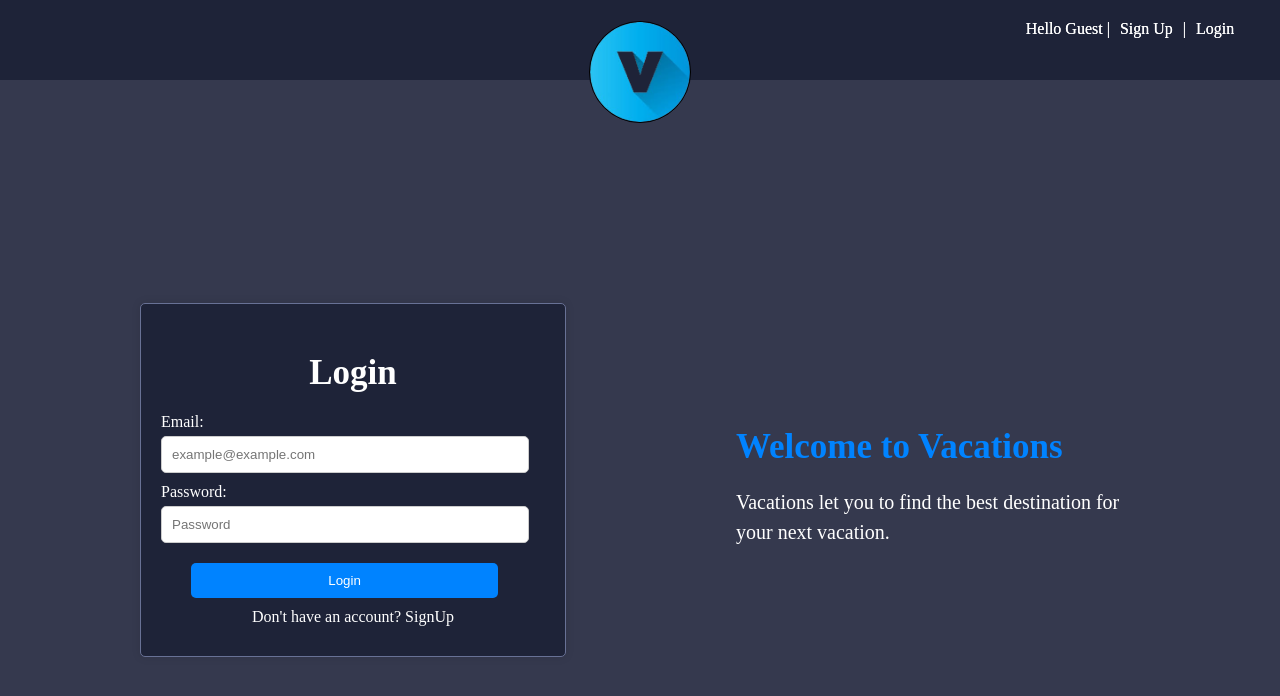
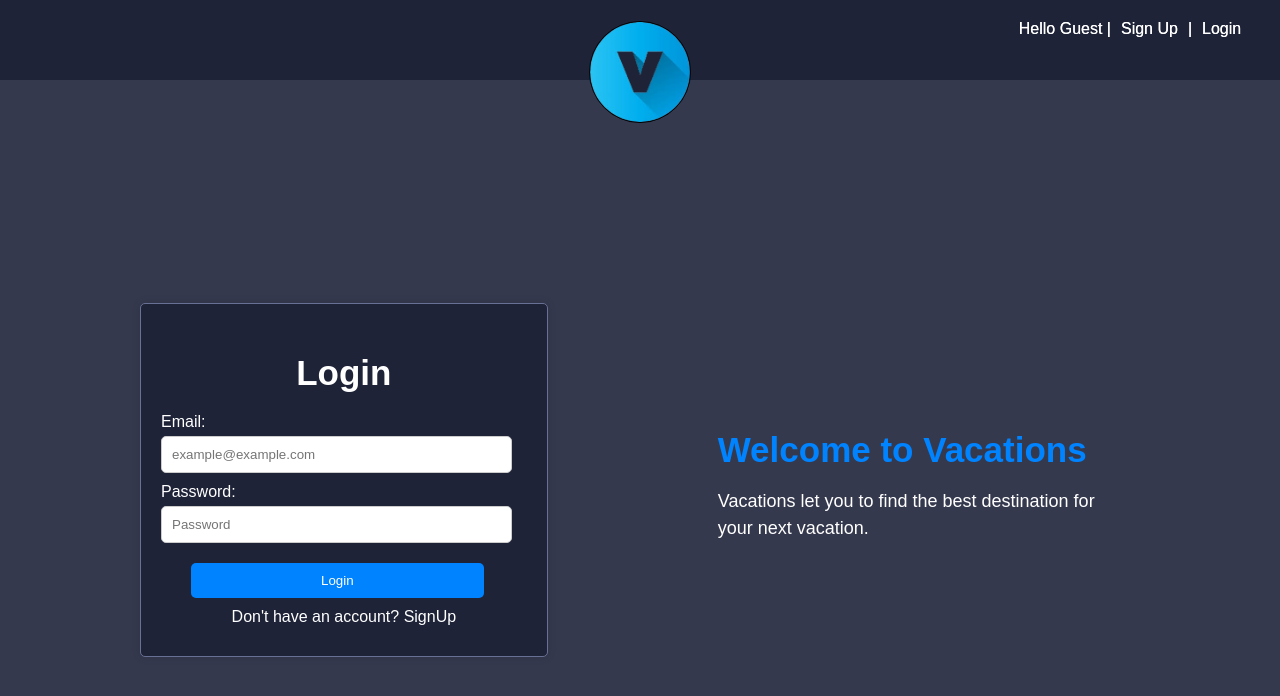
Before and after one commit to barzeito/Vacations, a React (Create React App) app in the folder frontend/: page /login in a window 1280 px wide. Shown: the top 696 px of the page. Built offline with nearby package versions, Linux system fonts and the light colour scheme; the HTML template or start-up script is replaced by a standard one; what notyf would draw is missing.

Commit message:
Changed: Font Added: Loading spinner

```diff
--- a/frontend/src/components/auth/login/Login.css
+++ b/frontend/src/components/auth/login/Login.css
@@ -81,21 +81,21 @@
 
 /* Login Text Styles */
 .LoginText {
-    width: 50%;
+    width: 55%;
     padding: 20px;
     margin-left: 150px;
     border-radius: 5px;
     background-color: transparent;
 }
 
-.LoginText h3 {
+.LoginText h2 {
     font-size: 35px;
     margin-bottom: 10px;
     color: var(--secondary);
 }
 
 .LoginText p {
-    font-size: 20px;
+    font-size: 18px;
     line-height: 1.5;
     color: white;
 }
--- a/frontend/src/components/auth/login/Login.tsx
+++ b/frontend/src/components/auth/login/Login.tsx
@@ -55,7 +55,7 @@ function Login(): JSX.Element {
                     </form>
                 </div>
                 <div className="LoginText">
-                    <h3>Welcome to Vacations</h3>
+                    <h2>Welcome to Vacations</h2>
                     <p>Vacations let you to find the best destination for your next vacation.</p>
                 </div>
             </div>
--- a/frontend/src/components/home/home/Home.css
+++ b/frontend/src/components/home/home/Home.css
@@ -3,6 +3,9 @@
     --background: #1E2338;
     --secondary: #0083FF;
     --tranSecondary: #0084ff8d;
+    --font-primary: 'DM Sans', sans-serif;
+    --font-weight-normal: 400;
+    --font-weight-bold: 600;
 }
 
 .HomeCards {
--- a/frontend/src/components/panel/panel/Panel.tsx
+++ b/frontend/src/components/panel/panel/Panel.tsx
@@ -8,6 +8,7 @@ import vacationService from "../../../services/Vacation"; // Import vacationServ
 import { Bar, BarChart, ResponsiveContainer, Tooltip, XAxis, YAxis } from "recharts";
 import authService from "../../../services/Auth";
 import UserModel from "../../../models/UserModel";
+import Spinner from "../../common/spinner/spinner";
 
 function Panel(): JSX.Element {
 
@@ -62,6 +63,7 @@ function Panel(): JSX.Element {
                 </div>
                 <div className="Chart">
                     <h2>Vacations Statistics</h2>
+                    {followData.length < 0 && <Spinner/>}
                     <ResponsiveContainer width="100%" height={400}>
                         <BarChart data={followData}>
                             <XAxis
--- a/frontend/src/index.css
+++ b/frontend/src/index.css
@@ -5,6 +5,7 @@ body,
     padding: 0;
     height: 100%;
     background-color: #35394e;
+    font-family: var(--font-primary);
 }
 
 @-webkit-keyframes notyf-fadeinup {
--- a/frontend/src/index.tsx
+++ b/frontend/src/index.tsx
@@ -16,6 +16,13 @@ root.render(
         <Helmet>
             <meta charSet="utf-8" />
             <title>Vacations</title>
+            <Helmet>
+                <meta charSet="utf-8" />
+                <title>Vacations</title>
+                <link rel="preconnect" href="https://fonts.googleapis.com" />
+                <link rel="preconnect" href="https://fonts.gstatic.com" crossOrigin="anonymous" />
+                <link href="https://fonts.googleapis.com/css2?family=DM+Sans:ital,opsz,wght@0,9..40,600;1,9..40,600&display=swap" rel="stylesheet" />
+            </Helmet>
         </Helmet>
         <Layout />
     </BrowserRouter>
```
